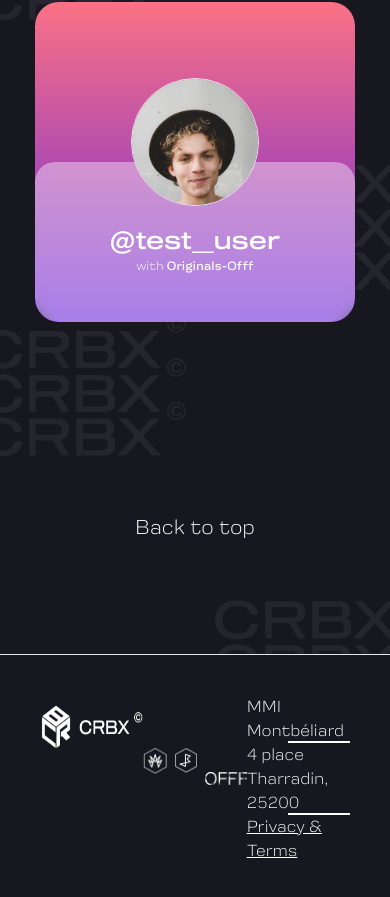
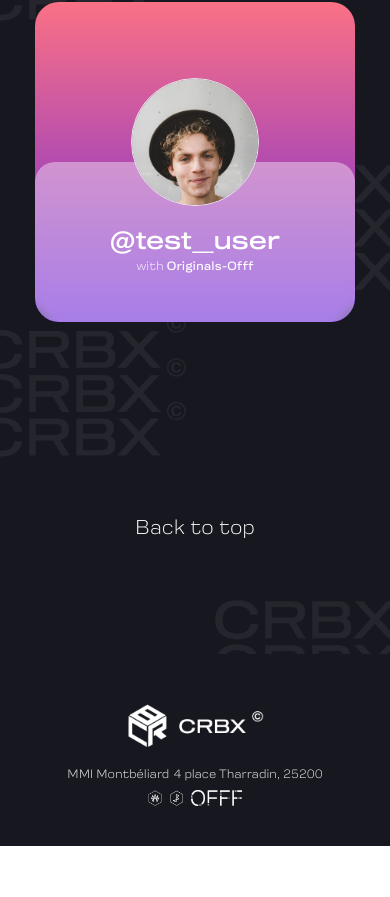
Before and after one commit to QuentinHeinis/CRBX, a Vue app: page / in a window 390 px wide. Shown: the part 6267-7164 px from the top of the page. After the commit the page ends 7113 px from the top, so only its background shows below. Built offline with nearby package versions, Linux system fonts and the light colour scheme.

Commit message:
footer responsive

```diff
--- a/src/components/layout/Footer.vue
+++ b/src/components/layout/Footer.vue
@@ -1,29 +1,30 @@
 <template>
-    <footer class="w-full border-t flex justify-between px-10 py-10">
-        <div class="w-1/3 flex">
+    <footer class="w-full md:border-t flex flex-col md:flex-row items-center justify-between px-10 py-10 gap-2">
+        <div class="md:w-1/3 flex">
             <div class="h-16">
                 <img src="/images/logos/CRBX_Logo.png" alt="" class="h-16">
             </div>
         </div>
-        <div class="flex items-center justify-center gap-2 w-1/3">
-            <div class="h-16">
-                <img src="/images/logos/logoMMI.png" alt="">
+        <div class="flex items-center justify-center gap-2 md:w-1/3 order-3 md:order-2">
+            <div>
+                <img src="/images/logos/logoMMI.png" alt="" class="h-4 md:h-16">
             </div>
-            <div class="h-16">
-                <img src="/images/logos/logoIut.png" alt="">
+            <div>
+                <img src="/images/logos/logoIut.png" alt="" class="h-4 md:h-16">
             </div>
-            <div class="h-16 flex items-center">
-                <img src="/images/logos/logoOfff.png" alt="">
+            <div class="flex items-center md:h-16">
+                <img src="/images/logos/logoOfff.png" alt="" class="h-4 ">
             </div>
         </div>
-        <div class="w-1/3 flex flex-col items-end text-white font-startup-light text-base">
+        <div
+            class="md:w-1/3 flex  md:flex-col md:items-end text-white font-startup-light text-xs md:text-base gap-1 order-2 md:order-3">
             <p class="relative w-fit flex">MMI Montbéliard
-                <span aria-hidden class="w-3/5 h-[2px] bg-white bottom-0 right-0 absolute"></span>
+                <span aria-hidden class="w-3/5 h-[2px] hidden md:block bg-white bottom-0 right-0 absolute"></span>
             </p>
             <p class="relative w-fit flex">4 place Tharradin, 25200
-                <span aria-hidden class="w-3/5 h-[2px] bg-white bottom-0 right-0 absolute"></span>
+                <span aria-hidden class="w-3/5 h-[2px] hidden md:block bg-white bottom-0 right-0 absolute"></span>
             </p>
-            <RouterLink to="/" class="underline">Privacy & Terms</RouterLink>
+            <RouterLink to="/" class="underline hidden md:flex">Privacy & Terms</RouterLink>
         </div>
     </footer>
 </template>
```
